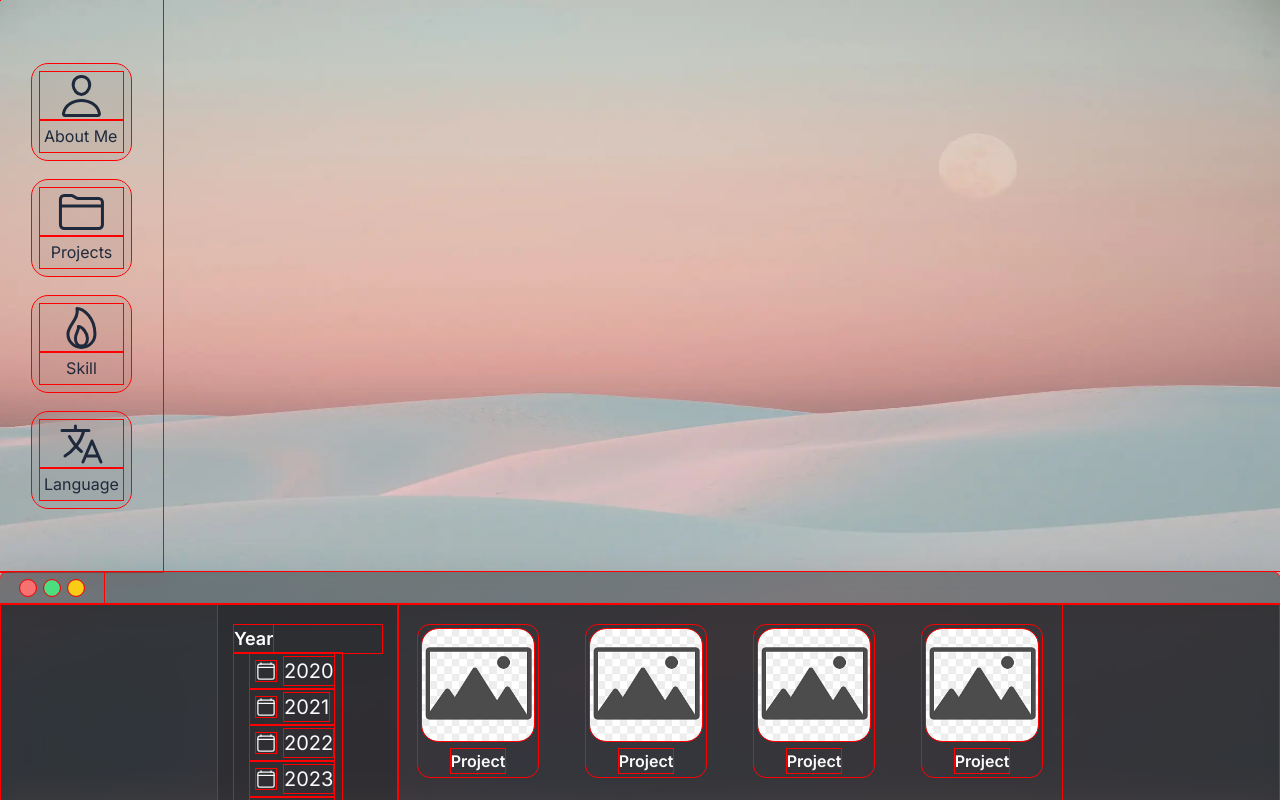
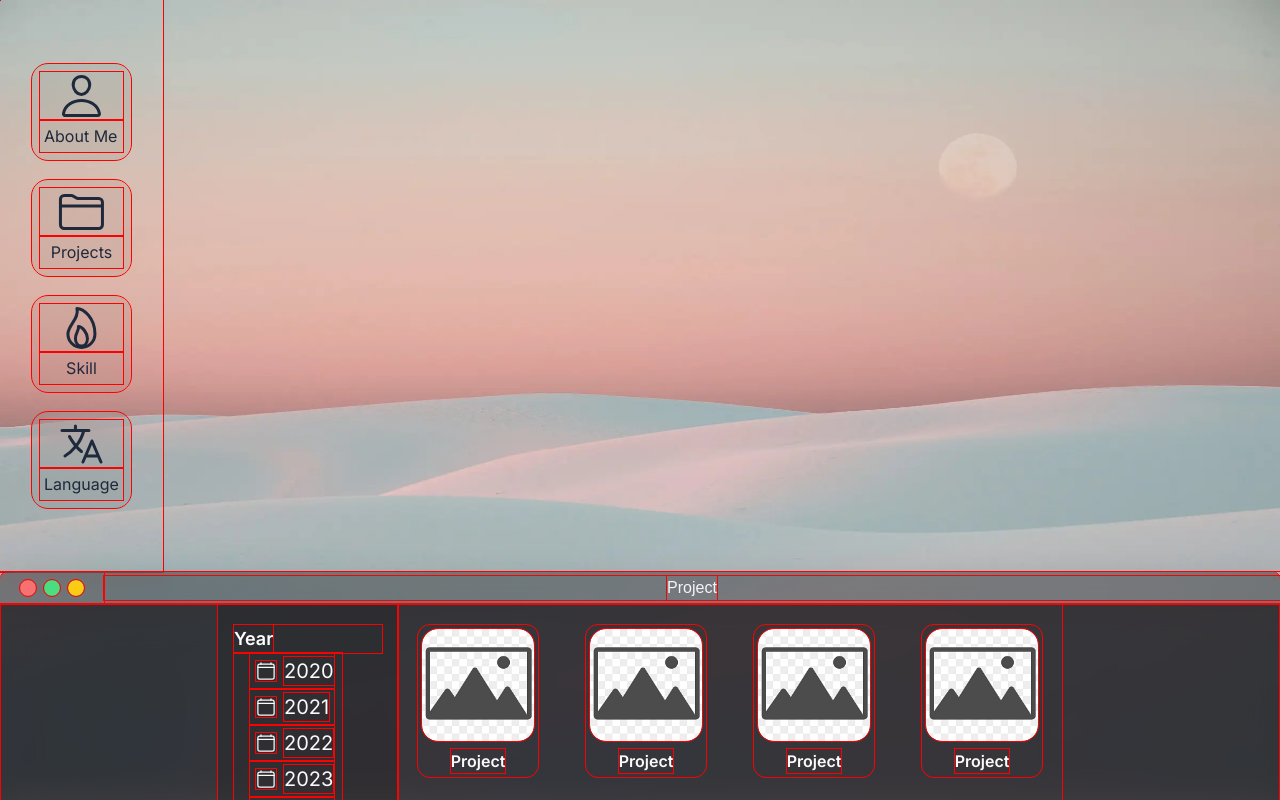
Before and after one commit to rajyavardhanbithale/portfolio, a Next.js app: page / in a window 1280 px wide. Shown: the top 800 px of the page. Built offline with nearby package versions, Linux system fonts and the light colour scheme; a web font is replaced by a local one; what tailwindcss-animated would draw is missing.

Commit message:
title bar fixed

```diff
--- a/app/component/titlebar/TitleBar.jsx
+++ b/app/component/titlebar/TitleBar.jsx
@@ -16,7 +16,9 @@ export default function TitleBar(props) {
                     <div className="w-4 h-4 bg-green-400 rounded-full"></div>
                     <div className="w-4 h-4 bg-yellow-400 rounded-full"></div>
                 </div>
-
+                <div className="flex w-full justify-center my-auto ">
+                    <span className={` text-gray-100 font-semibold text-base capitalize ${mono.className}`}>{title}</span>
+                </div>
             </div>
 
         </>
--- a/app/component/window/ProjectWindow.jsx
+++ b/app/component/window/ProjectWindow.jsx
@@ -12,7 +12,7 @@ import { project } from './projects'
 export default function WindowProject(props) {
     const [open, setOpen] = useState(props.isOpen)
 
-    console.log(project);
+
     return (
         <>
             <Draggable defaultPosition={{ x: 0, y: 0 }} >
```
